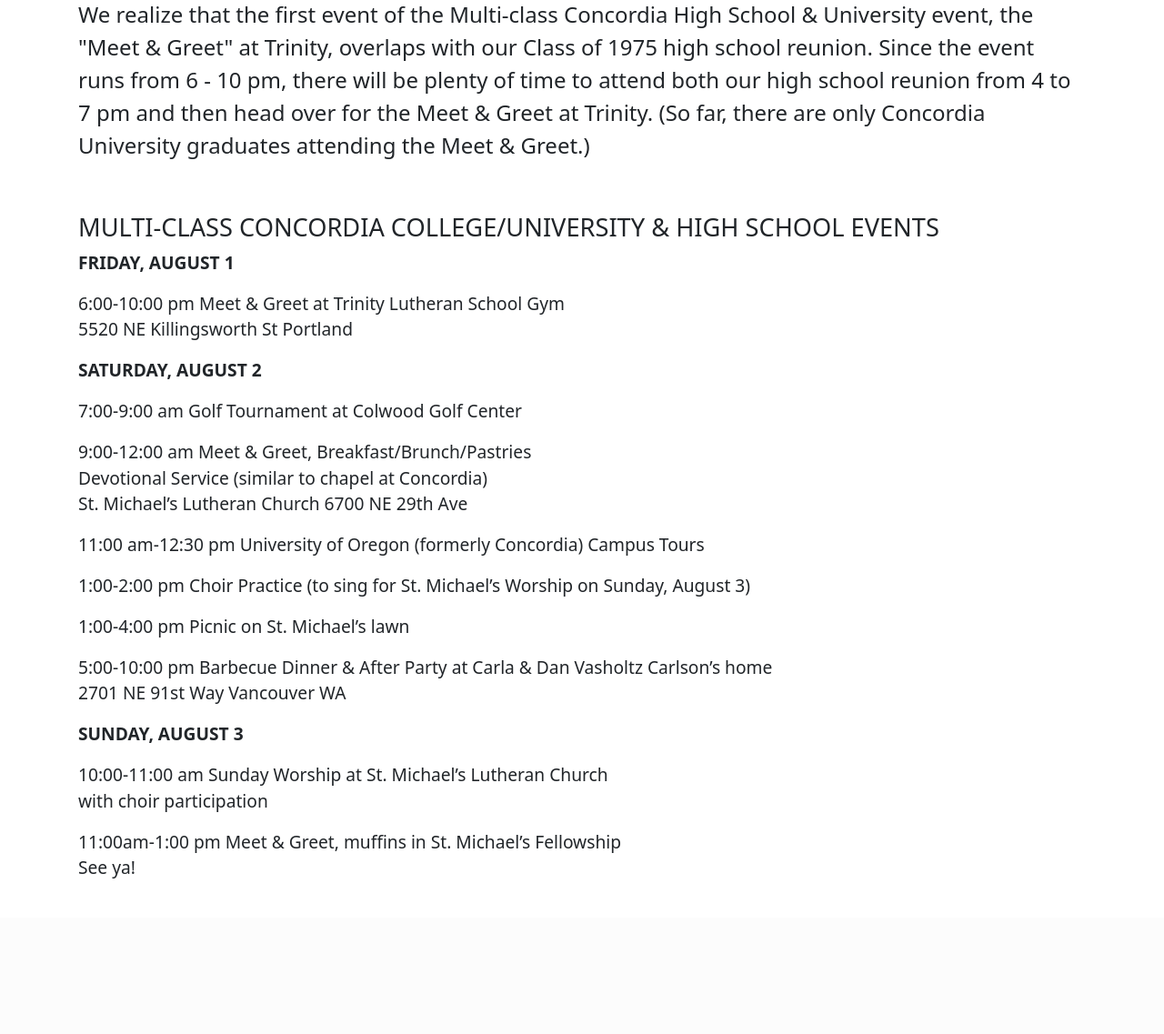
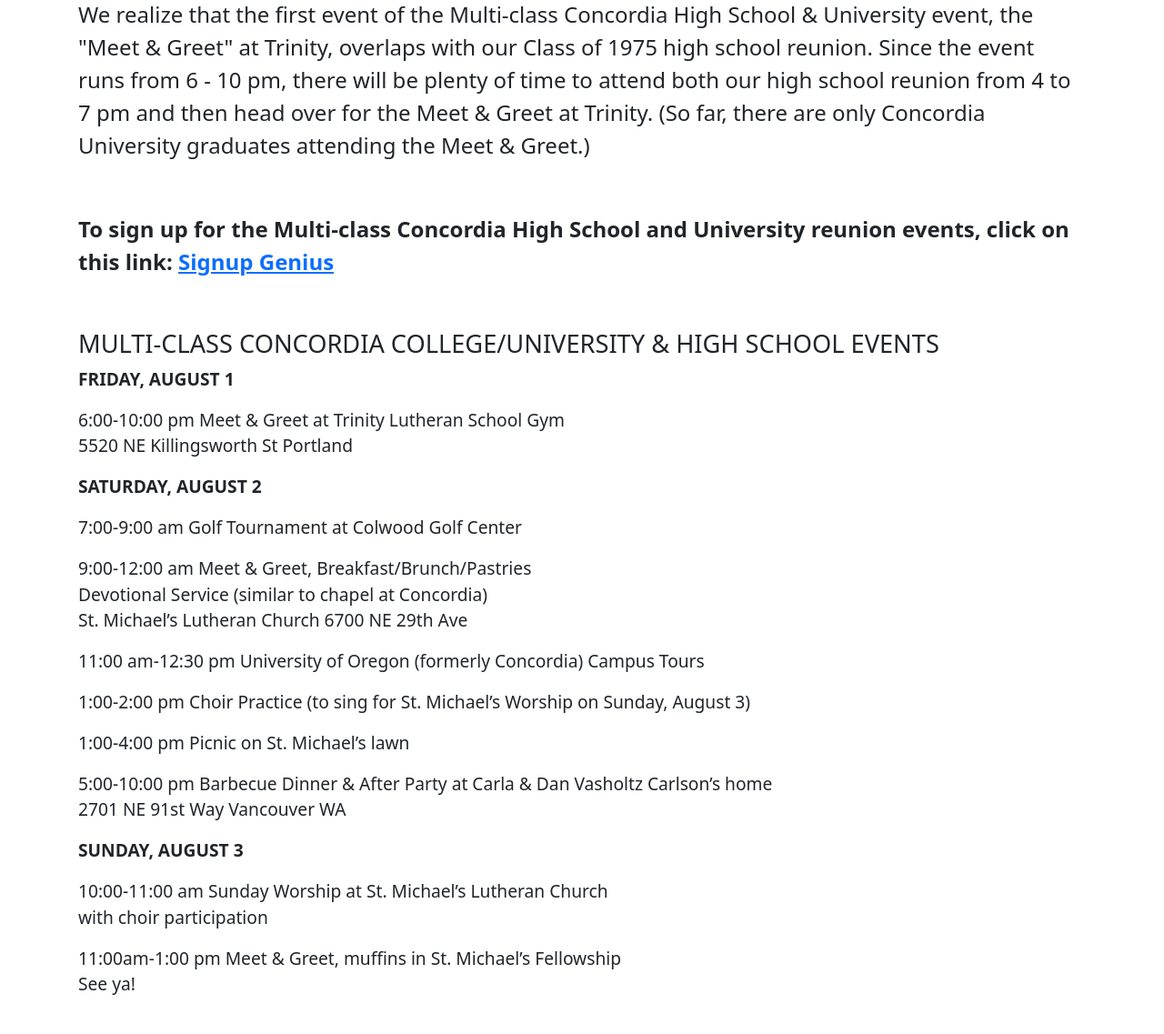
Before and after one commit to pdxalz/annie_server, a Python web app: template templates/index.html in a window 1280 px wide. Shown: the part 897-2034 px from the top of the page at 91% size. Before the commit the page ends 1863 px from the top, so only its background shows below. Run offline with Jinja, Linux system fonts and the light colour scheme; the template is opened without the code that fills it, so the values that code supplies are empty.

Commit message:
sign up notice

```diff
--- a/templates/index.html
+++ b/templates/index.html
@@ -40,6 +40,14 @@
 </div>
 
 <div class="row">
+    <div class="p-3 mb-2 bg-white text-dark rounded-3 d-inline-block" style="font-weight: bold;">
+        <p style="font-size: 1.5em;">To sign up for the Multi-class Concordia High School and University reunion events,
+            click on this link: <a href="https://www.signupgenius.com/go/30E084DA9AF2CA20-57212330-concordia" target="_blank">Signup Genius</a>
+        </p>
+    </div>
+</div>
+
+<div class="row">
   <div class="p-3 mb-2 bg-white text-dark rounded-3 d-inline-block">
     <h2 style="font-size: 1.7em;">MULTI-CLASS CONCORDIA COLLEGE/UNIVERSITY & HIGH SCHOOL EVENTS</h2>
     <p style="font-size: 1.2em;"><strong>FRIDAY, AUGUST 1</strong></p>
```
